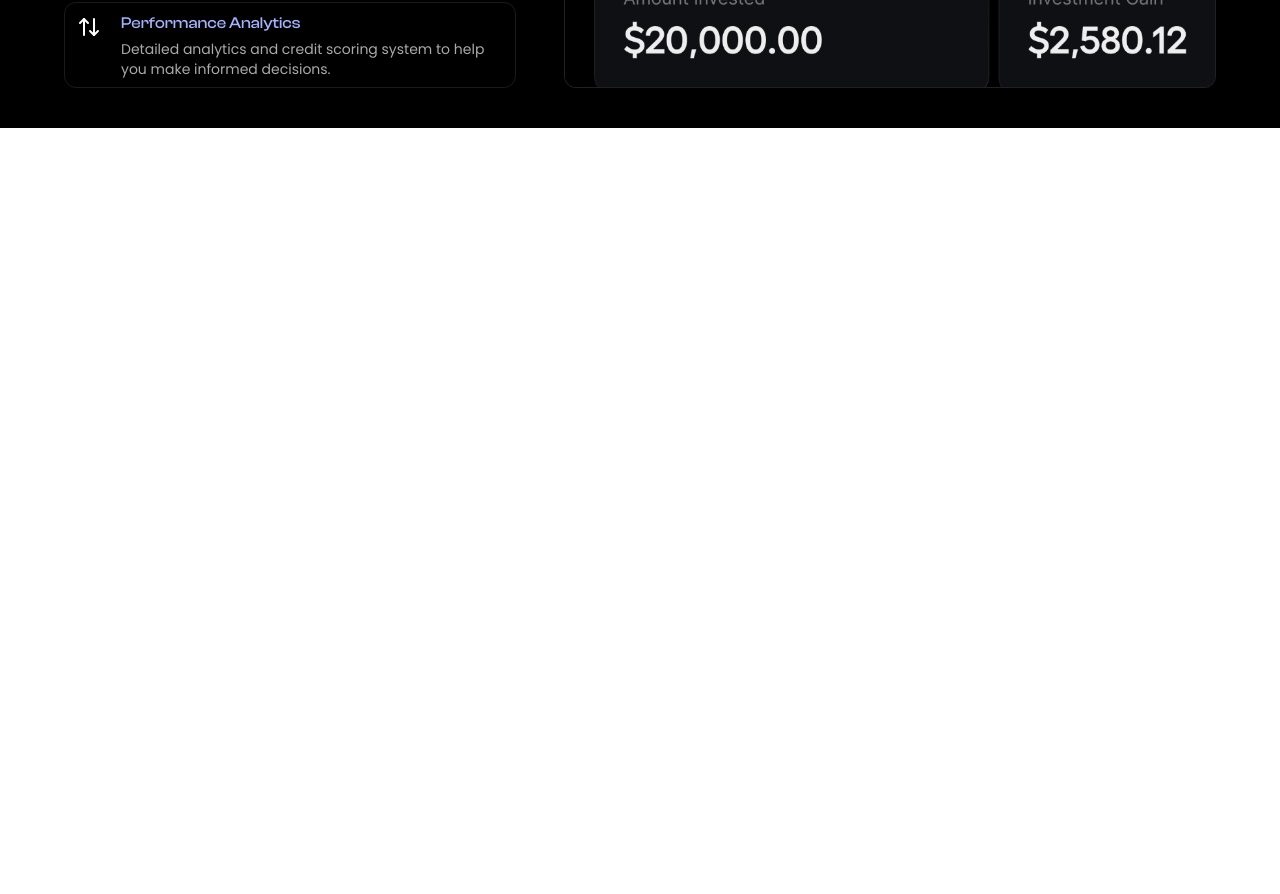
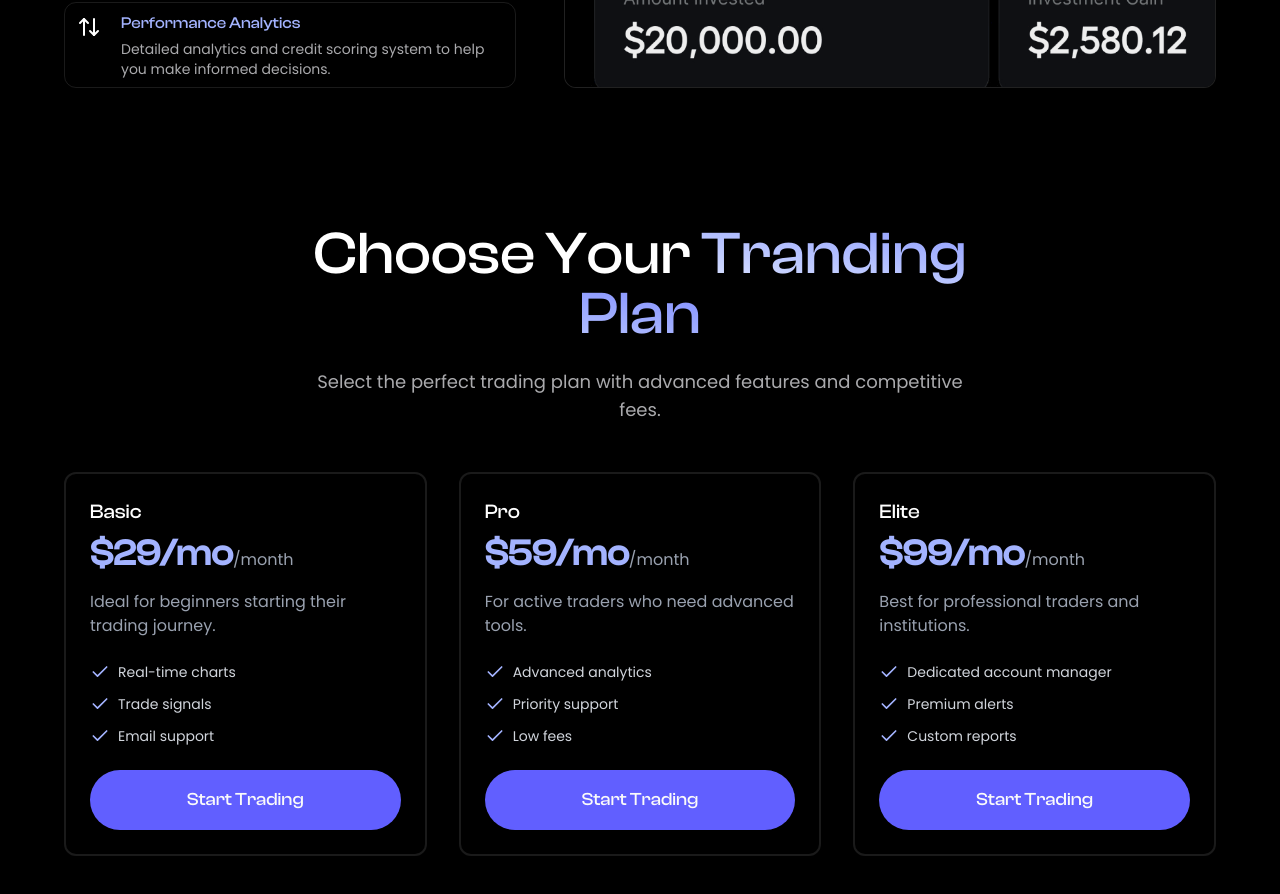
Before and after one commit to rishavvrajj/forextrade, a React (Vite) app: page / in a window 1280 px wide. Shown: the part 2040-2934 px from the top of the page. Before the commit the page ends 2168 px from the top, so only its background shows below. Built offline with nearby package versions, Linux system fonts and the light colour scheme; a web font is replaced by a local one.

Commit message:
feat: add pricing & testimonial sections with spotlight cards

```diff
--- /dev/null
+++ b/src/components/CardSpotlight.tsx
@@ -0,0 +1,56 @@
+/* eslint-disable no-unused-vars */
+"use client";
+import { useState, useRef, type MouseEvent, type ReactNode } from "react";
+
+type CardSpotlightProps = {
+  children: ReactNode;
+  className?: string;
+};
+
+export const CardSpotlight = ({ children, className = "" }: CardSpotlightProps) => {
+  const divRef = useRef<HTMLDivElement | null>(null);
+  const [isFocused, setIsFocused] = useState(false);
+  const [position, setPosition] = useState({ x: 0, y: 0 });
+  const [opacity, setOpacity] = useState(0);
+
+  const handleMouseMove = (e: MouseEvent<HTMLDivElement>) => {
+    if (!divRef.current) return;
+
+    const div = divRef.current;
+    const rect = div.getBoundingClientRect();
+
+    setPosition({
+      x: e.clientX - rect.left,
+      y: e.clientY - rect.top,
+    });
+  };
+
+  const handleFocus = () => {
+    setIsFocused(true);
+    setOpacity(1);
+  };
+
+  const handleBlur = () => {
+    setIsFocused(false);
+    setOpacity(0);
+  };
+
+  return (
+    <div
+      ref={divRef}
+      onMouseMove={handleMouseMove}
+      onMouseEnter={handleFocus}
+      onMouseLeave={handleBlur}
+      className={`relative overflow-hidden rounded-xl bg-gradient-to-b from-neutral-900 to-neutral-950 ${className}`}
+    >
+      <div
+        className="pointer-events-none absolute -inset-px opacity-0 transition duration-300"
+        style={{
+          opacity,
+          background: `radial-gradient(600px circle at ${position.x}px ${position.y}px, rgba(255,255,255,.06), transparent 40%)`,
+        }}
+      />
+      {children}
+    </div>
+  );
+};
--- /dev/null
+++ b/src/components/PricingTier.tsx
@@ -0,0 +1,69 @@
+import { Check } from "lucide-react";
+import type { ReactNode } from "react";
+
+type CardSpotlightProps = {
+  children: ReactNode;
+  className?: string;
+};
+
+const CardSpotlight = ({ children, className }: CardSpotlightProps) => (
+  <div className={className}>{children}</div>
+);
+
+type PricingTierProps = {
+  name: string;
+  price: string;
+  description: string;
+  features: string[];
+  isPopular?: boolean;
+};
+
+const PricingTier = ({ name, price, description, features, isPopular }: PricingTierProps) => {
+  return (
+    <CardSpotlight
+      className={`h-full border-2 cursor-pointer rounded-xl ${
+        isPopular ? "border-indigo-500" : "border-white/10"
+      }`}
+    >
+      <div className="relative h-full p-6 flex flex-col">
+        {isPopular && (
+          <span className="text-xs font-medium bg-indigo-400/30 text-indigo-100 rounded-full px-3 py-1 w-fit mb-4">
+            Most Popular
+          </span>
+        )}
+
+        {/* Name */}
+        <h3 className="clash-display text-xl">{name}</h3>
+
+        {/* Price */}
+        <div className="mb-4 mt-2">
+          <span className="text-4xl font-bold clash-display text-indigo-300">
+            {price}
+          </span>
+          {price !== "Custom" && <span className="text-gray-400">/month</span>}
+        </div>
+
+        {/* Description */}
+        <p className="text-gray-400 text-base mb-6">{description}</p>
+
+        {/* Options */}
+        <ul className="space-y-3 mb-6 flex-grow ">
+          {features.map((feature, index) => (
+            <li key={index} className="centered-row gap-2">
+              <Check className="w-5 h-5 text-indigo-300" />
+              <span className="text-sm text-gray-300">{feature}</span>
+            </li>
+          ))}
+        </ul>
+
+        {/* Button */}
+
+        <button className="bg-indigo-500 py-4 w-full text-zinc-50 rounded-full text-lg clash-display cursor-pointer hover:bg-indigo-400/10 hover:text-indigo-300 transition2 ">
+          Start Trading
+        </button>
+      </div>
+    </CardSpotlight>
+  );
+};
+
+export default PricingTier;
--- a/src/pages/HomePage.tsx
+++ b/src/pages/HomePage.tsx
@@ -2,6 +2,8 @@ import React from 'react'
 import HeroSection from '../views/HeroSection'
 import LogoCarousle from '../views/LogoCarousle'
 import FeaturesSection from '../views/FeaturesSection'
+import PricingSection from '../views/PricingSection'
+import TestimonialSection from '../views/TestimonialSection'
 
 export default function HomePage() {
   return (
@@ -15,6 +17,12 @@ export default function HomePage() {
 
       {/* Feature Section */}
       <FeaturesSection />
+
+      {/* Pricing Section */}
+      <PricingSection />
+
+      {/* Testinomial Section */}
+      {/* <TestimonialSection /> */}
     </div>
   )
 }
--- /dev/null
+++ b/src/views/PricingSection.tsx
@@ -0,0 +1,41 @@
+import React from 'react'
+import PricingTier from '../components/PricingTier'
+
+const pricingData = [
+  {
+    name: 'Basic',
+    price: '$29/mo',
+    description: 'Ideal for beginners starting their trading journey.',
+    features: ['Real-time charts', 'Trade signals', 'Email support'],
+  },
+  {
+    name: 'Pro',
+    price: '$59/mo',
+    description: 'For active traders who need advanced tools.',
+    features: ['Advanced analytics', 'Priority support', 'Low fees'],
+  },
+  {
+    name: 'Elite',
+    price: '$99/mo',
+    description: 'Best for professional traders and institutions.',
+    features: ['Dedicated account manager', 'Premium alerts', 'Custom reports'],
+  },
+]
+
+export default function PricingSection() {
+  return (
+    <section className='container mx-auto px-4 py-24'>
+        {/* Title  */}
+        <div className='max-w-2xl mx-auto text-center mb-12'>
+            <h2 className='text-5xl md:text-6xl mb-6 clash-display'>Choose Your<span className='grad1 clash-display'> Tranding Plan</span></h2>
+            <p className='text-lg text-zinc-300/80'>Select the perfect trading plan with advanced features and competitive fees.</p>
+        </div>
+        {/* Subscription Card */}
+        <div className='grid grid-cols-1 md:grid-cols-2 lg:grid-cols-3 gap-8 max-w-6xl mx-auto'>
+          {pricingData.map((tier) => (
+            <PricingTier key={tier.name} {...tier} />
+          ))}
+        </div>
+    </section>
+  )
+}
--- /dev/null
+++ b/src/views/TestimonialSection.tsx
@@ -0,0 +1,7 @@
+import React from 'react'
+
+export default function TestimonialSection() {
+  return (
+    <div>TestimonialSection</div>
+  )
+}
```
